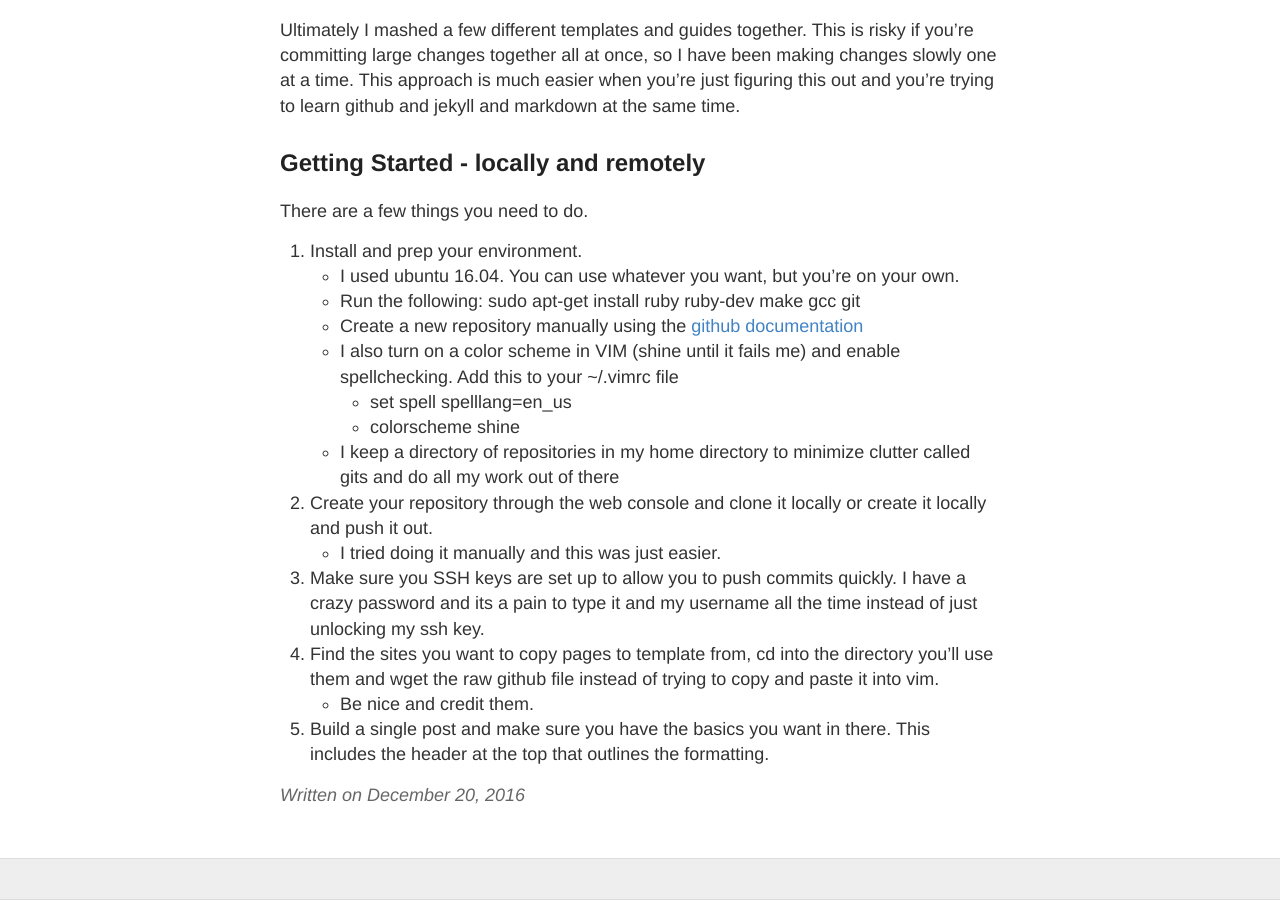
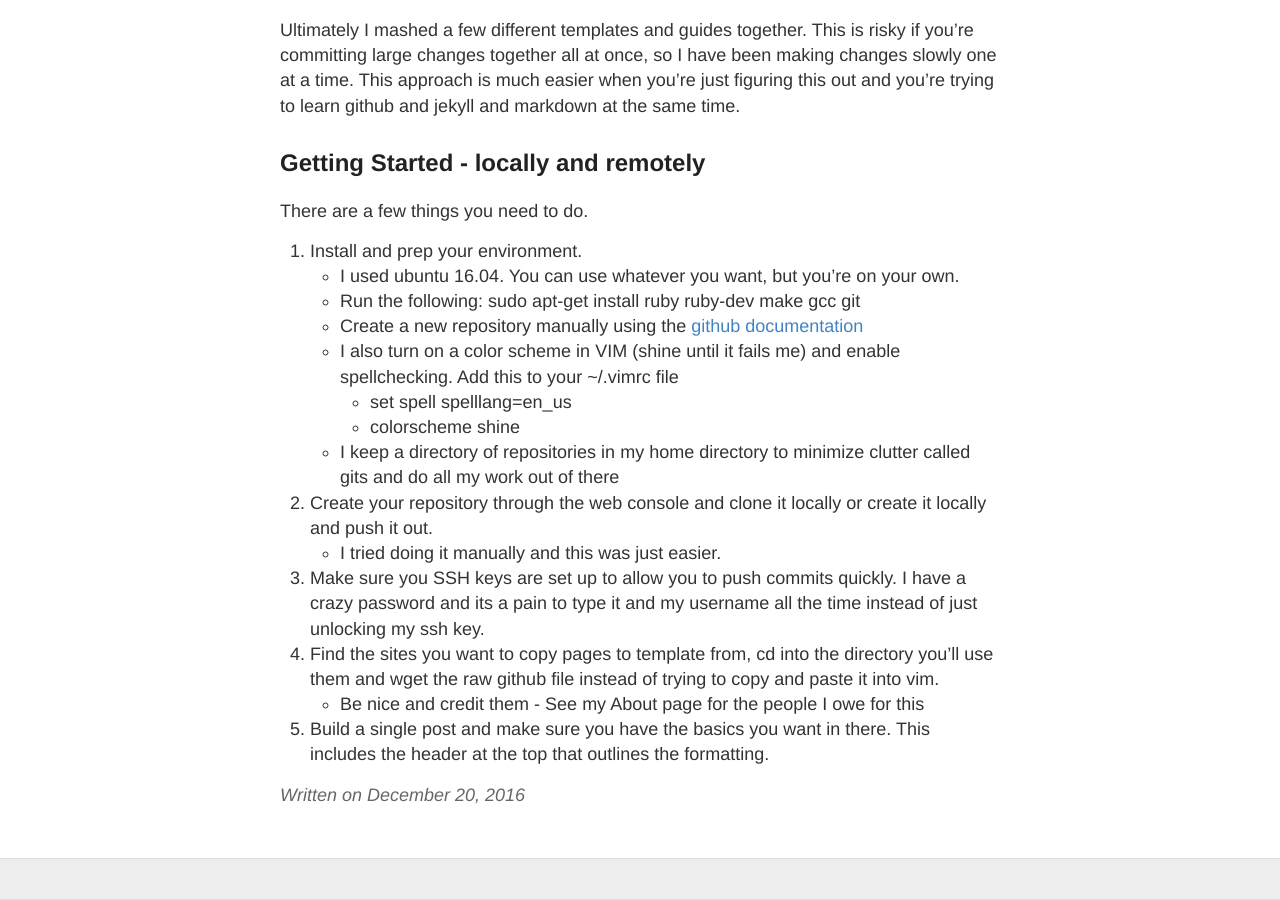
Before and after one commit to remotephone/blog.rmtph.one, a Jekyll site: the page built from _posts/2016-12-19-Installing_Jekyll_For_Security_Admins.md, in a window 1280 px wide and 900 px high, scrolled down 792 px. Built offline with Jekyll 4.4.1, drawn with Linux system fonts in a browser that asks for light colours; our own code applies the rules of GitHub Pages for plain Markdown files.

Commit message:
adding avatar file

```diff
--- a/_config.yml
+++ b/_config.yml
@@ -42,3 +42,5 @@
 
 #create excerpts in site http://www.seanbuscay.com/blog/jekyll-teaser-pager-and-read-more/
 #excerpt_separator: <!--more-->
+
+avatar:
--- a/_posts/2016-12-19-Installing_Jekyll_For_Security_Admins.md
+++ b/_posts/2016-12-19-Installing_Jekyll_For_Security_Admins.md
@@ -38,5 +38,5 @@
 	* I tried doing it manually and this was just easier.
 3. Make sure you SSH keys are set up to allow you to push commits quickly. I have a crazy password and its a pain to type it and my username all the time instead of just unlocking my ssh key.
 4. Find the sites you want to copy pages to template from, cd into the directory you'll use them and wget the raw github file instead of trying to copy and paste it into vim.
-	* Be nice and credit them.
+	* Be nice and credit them - See my About page for the people I owe for this
 5. Build a single post and make sure you have the basics you want in there. This includes the header at the top that outlines the formatting.
```
Also changed, not shown: images/52774.png (added).
